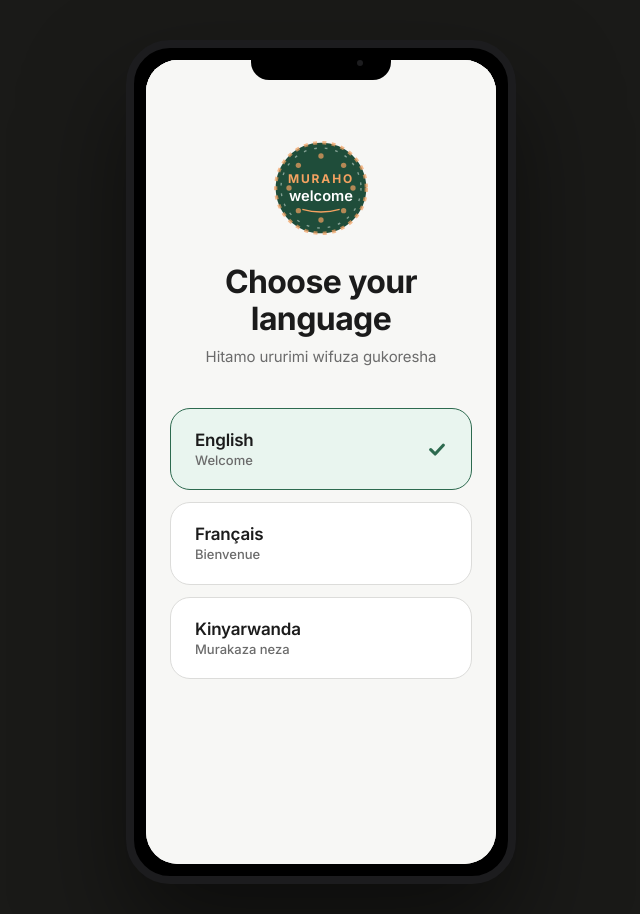
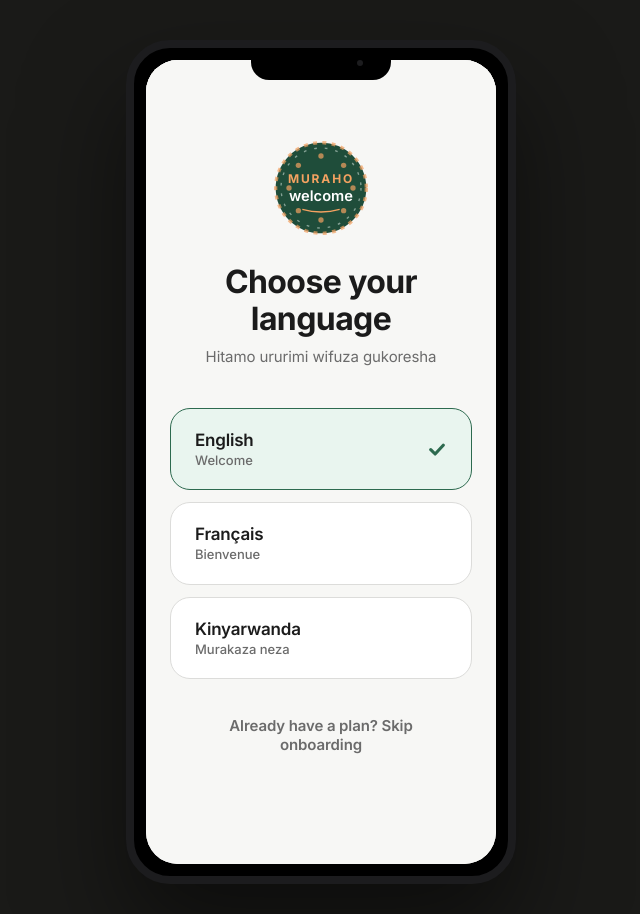
Before and after one commit to techly-africa/etl-poc-lfm, a React (Vite) app: page / in a window 1280 px wide. Shown: the top 914 px of the page, without its empty margins (319-959 px from the left). Built offline with nearby package versions, Linux system fonts and the light colour scheme.

Commit message:
Add skip onboarding option to language selection screen

```diff
--- a/src/screens/onboarding.tsx
+++ b/src/screens/onboarding.tsx
@@ -72,7 +72,7 @@ export function Onboarding({ onComplete }) {
       {/* Body */}
       <div style={{ flex: 1, overflowY: 'auto', overflowX: 'hidden', WebkitOverflowScrolling: 'touch', display: 'flex', flexDirection: 'column' }}>
         <div key={step} style={{ flex: 1, animation: 'fadeSlide 0.4s cubic-bezier(0.2,0.8,0.3,1)' }}>
-          {step === 0 && <StepLanguage onNext={next}/>}
+          {step === 0 && <StepLanguage onNext={next} onSkip={() => onComplete(data)}/>}
           {step === 1 && <StepWelcome data={data} update={update}/>}
           {step === 2 && <StepIdentity data={data} update={update}/>}
           {step === 3 && <StepStats data={data} update={update}/>}
@@ -111,7 +111,7 @@ export function Onboarding({ onComplete }) {
 }
 
 // Step 0 — Language Selection
-export function StepLanguage({ onNext }) {
+export function StepLanguage({ onNext, onSkip }) {
   const { lang, setLang } = React.useContext(LangContext);
   const langs = [
     { id: 'en', label: 'English', sub: 'Welcome' },
@@ -143,6 +143,12 @@ export function StepLanguage({ onNext }) {
             {lang === l.id && Icon.check(20, ETL.color.primary)}
           </button>
         ))}
+      </div>
+
+      <div style={{ marginTop: 32, textAlign: 'center' }}>
+        <Btn kind="ghost" onClick={onSkip} style={{ color: ETL.color.neutral60 }}>
+          Already have a plan? Skip onboarding
+        </Btn>
       </div>
     </div>
   );
```
Also changed, not shown: 4 other files (tests, documents, lock files or other folders).
